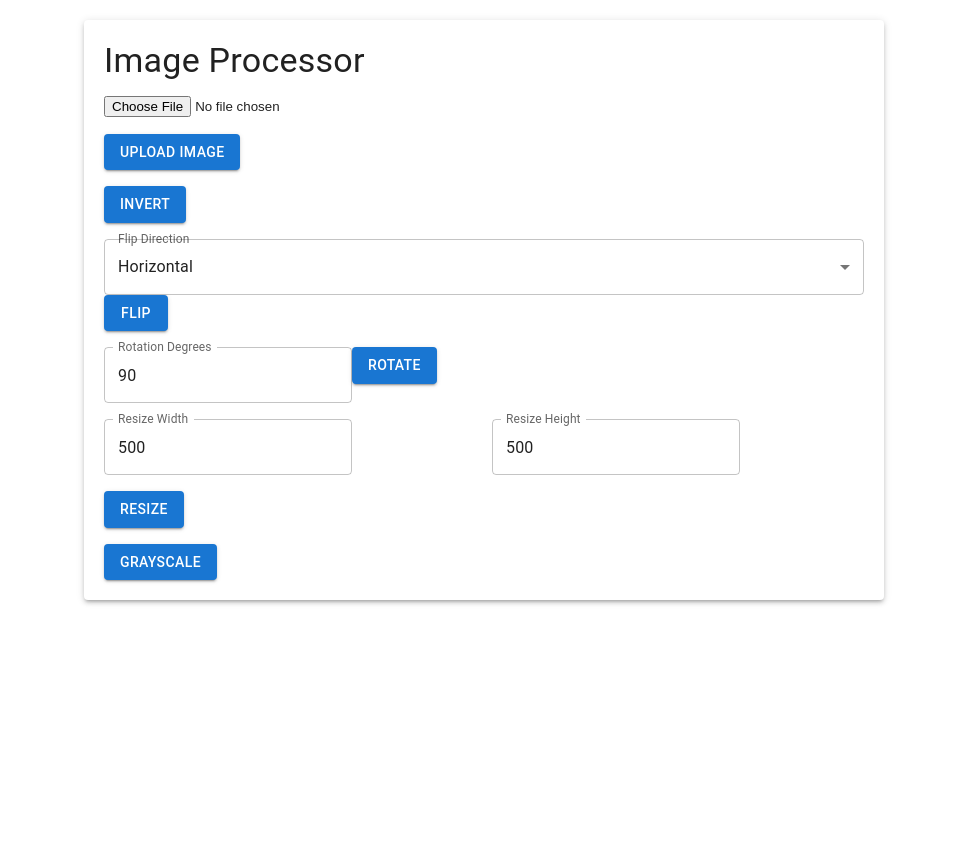
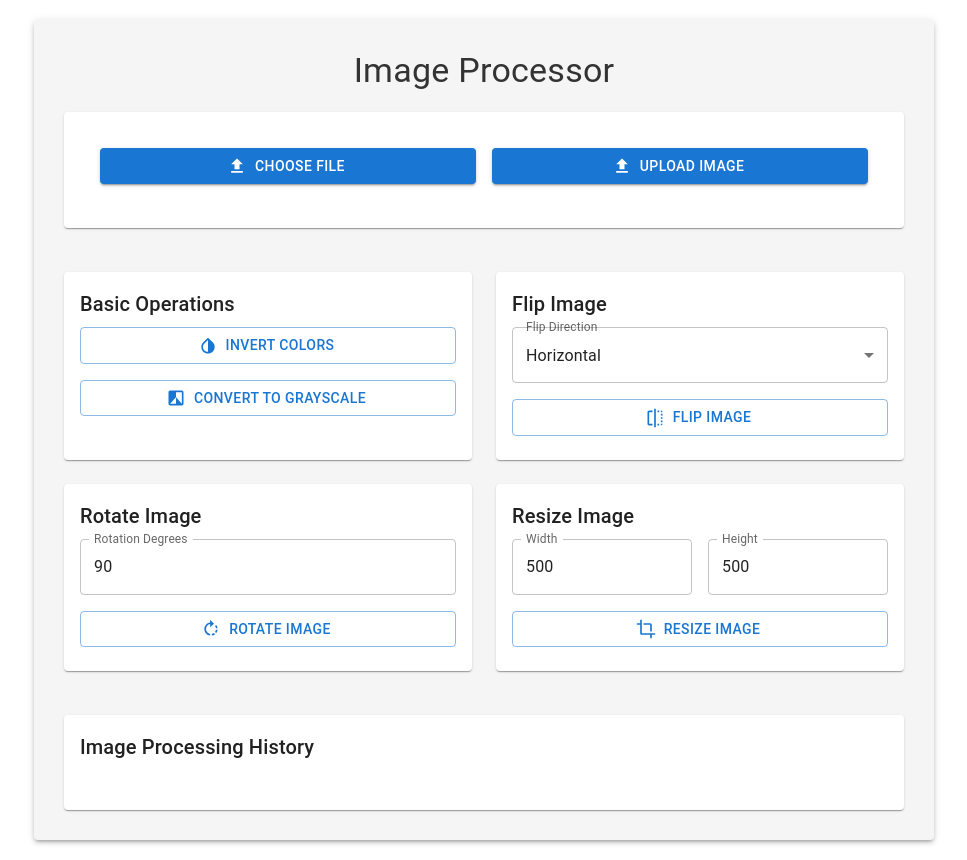
Before and after one commit to VishaL6i9/Image-Processing-Web-Appliction, a React (Create React App) app: page / in a window 1280 px wide. Shown: the whole page, without its empty margins (156-1123 px from the left). Before the commit the page ends 800 px from the top, so only its background shows below. Built offline with nearby package versions, Linux system fonts and the light colour scheme.

Commit message:
Added History to keep track and revert multiple operations, fixed post requests where it sent image_url instead of filename , updated UI. Improved error-handling for readability.

```diff
--- a/src/components/ImageProcessor.js
+++ b/src/components/ImageProcessor.js
@@ -10,22 +10,40 @@ import {
   Grid,
   Paper,
   Typography,
-  Box,
-  Link
+  Link,
+  List,
+  ListItem,
+  ListItemText,
+  ListItemIcon,
+  IconButton,
+  Card,
+  CardContent,
+  CardActions,
+  Snackbar,
+  Alert,
+  Divider,
 } from '@mui/material';
+import DeleteIcon from '@mui/icons-material/Delete';
+import InvertColorsIcon from '@mui/icons-material/InvertColors';
+import FlipIcon from '@mui/icons-material/Flip';
+import RotateRightIcon from '@mui/icons-material/RotateRight';
+import CropIcon from '@mui/icons-material/Crop';
+import FilterBAndWIcon from '@mui/icons-material/FilterBAndW';
+import FileUploadIcon from '@mui/icons-material/FileUpload';
+import DownloadIcon from '@mui/icons-material/Download';
 
 const API_BASE_URL = 'http://localhost:8080/api/image';
 
-function ImageProcessor() {
+export default function ImageProcessor() {
   const [file, setFile] = useState(null);
   const [processedImageUrl, setProcessedImageUrl] = useState('');
-  const [imageHistory, setImageHistory] = useState([]); // Store the history of image URLs
+  const [imageHistory, setImageHistory] = useState([]);
   const [flipDirection, setFlipDirection] = useState('horizontal');
   const [rotateDegrees, setRotateDegrees] = useState(90);
   const [resizeWidth, setResizeWidth] = useState(500);
   const [resizeHeight, setResizeHeight] = useState(500);
   const [errorMessage, setErrorMessage] = useState('');
-  const [lastOperation, setLastOperation] = useState(null);
+
   const handleFileChange = (event) => {
     setFile(event.target.files[0]);
     console.log('File selected:', event.target.files[0].name);
@@ -45,7 +63,7 @@ function ImageProcessor() {
       const response = await axios.post(`${API_BASE_URL}/upload`, formData);
       console.log('Upload response:', response.data);
       setProcessedImageUrl(response.data);
-      setImageHistory([response.data]); // Initialize image history with the original image URL
+      setImageHistory([{ operation: 'Upload', imageUrl: response.data }]);
       setErrorMessage('');
     } catch (error) {
       console.error('Error uploading image:', error.response ? error.response.data : error.message);
@@ -53,14 +71,15 @@ function ImageProcessor() {
     }
   };
 
-  const processImage = async (endpoint, additionalParams = {}) => {
-  if (!file) {
+  const processImage = async (endpoint, operation, additionalParams = {}) => {
+    if (!processedImageUrl) {
       setErrorMessage('Please upload an image first.');
       return;
     }
 
     const formData = new FormData();
-  formData.append('file', file);
+    const filename = processedImageUrl.split('/').pop(); // Extract filename from URL
+    formData.append('previousImage', filename);
 
     for (const [key, value] of Object.entries(additionalParams)) {
       formData.append(key, value);
@@ -71,50 +90,89 @@ function ImageProcessor() {
       const response = await axios.post(`${API_BASE_URL}${endpoint}`, formData);
       console.log('Process response:', response.data);
       setProcessedImageUrl(response.data);
-    setImageHistory([...imageHistory, response.data]); // Update image history with the new image URL
-    setLastOperation(endpoint); // Update the last operation
+
+      let historyEntry = { operation, imageUrl: response.data };
+      if (operation === 'Flip') historyEntry.details = `Direction: ${flipDirection}`;
+      if (operation === 'Rotate') historyEntry.details = `Angle: ${rotateDegrees}°`;
+      if (operation === 'Resize') historyEntry.details = `Width: ${resizeWidth}, Height: ${resizeHeight}`;
+
+      setImageHistory([...imageHistory, historyEntry]);
       setErrorMessage('');
     } catch (error) {
       console.error('Error processing image:', error.response ? error.response.data : error.message);
-    setErrorMessage(`Error processing image with ${endpoint}. Please try again.`);
+      setErrorMessage(`Error processing image with ${operation}. Please try again.`);
     }
   };
 
   const revertImage = (index) => {
-  const newImageHistory = imageHistory.slice(0, index); // Remove all states after the current index
+    const newImageHistory = imageHistory.slice(0, index);
     setImageHistory(newImageHistory);
-  setProcessedImageUrl(newImageHistory[newImageHistory.length - 1]); // Revert to the previous image URL
-  setLastOperation(null); // Reset the last operation
+    setProcessedImageUrl(newImageHistory[newImageHistory.length - 1].imageUrl);
   };
 
   return (
-  <Paper elevation={3} style={{ padding: '20px', maxWidth: '800px', margin: '20px auto' }}>
-    <Typography variant="h4" gutterBottom>
+    <Paper elevation={3} style={{ padding: '30px', maxWidth: '900px', margin: '20px auto', backgroundColor: '#f5f5f5' }}>
+      <Typography variant="h4" gutterBottom style={{ color: '#333', textAlign: 'center', marginBottom: '20px' }}>
         Image Processor
       </Typography>
-    <Grid container spacing={2}>
+      <Grid container spacing={3}>
+        {/* File upload section */}
         <Grid item xs={12}>
+          <Card style={{ padding: '20px', marginBottom: '20px', backgroundColor: '#fff' }}>
+            <CardContent>
+              <Grid container spacing={2} alignItems="center">
+                <Grid item xs={12} sm={6}>
                   <input
                     type="file"
                     onChange={handleFileChange}
                     accept="image/*"
+                    style={{ display: 'none' }}
+                    id="raised-button-file"
                   />
+                  <label htmlFor="raised-button-file">
+                    <Button variant="contained" component="span" startIcon={<FileUploadIcon />} fullWidth>
+                      Choose File
+                    </Button>
+                  </label>
                 </Grid>
-      <Grid item xs={12}>
-        <Button variant="contained" color="primary" onClick={uploadImage}>
+                <Grid item xs={12} sm={6}>
+                  <Button variant="contained" color="primary" onClick={uploadImage} startIcon={<FileUploadIcon />} fullWidth>
                     Upload Image
                   </Button>
                 </Grid>
+              </Grid>
+              {file && <Typography variant="body2" style={{ marginTop: '10px', textAlign: 'center' }}>{file.name}</Typography>}
+            </CardContent>
+          </Card>
+        </Grid>
+
+        {/* Basic Operations */}
+        <Grid item xs={12} sm={6}>
+          <Card style={{ height: '100%', backgroundColor: '#fff' }}>
+            <CardContent>
+              <Typography variant="h6" gutterBottom>Basic Operations</Typography>
+              <Grid container spacing={2}>
                 <Grid item xs={12}>
-        <Button variant="contained" onClick={() => processImage('/invert')}>
-          Invert
+                  <Button variant="outlined" onClick={() => processImage('/invert', 'Invert')} fullWidth startIcon={<InvertColorsIcon />}>
+                    Invert Colors
                   </Button>
-        {lastOperation === '/invert' && (
-          <Button variant="contained" color="secondary" onClick={() => revertImage(imageHistory.length - 1)}>
-            X
+                </Grid>
+                <Grid item xs={12}>
+                  <Button variant="outlined" onClick={() => processImage('/grayscale', 'Grayscale')} fullWidth startIcon={<FilterBAndWIcon />}>
+                    Convert to Grayscale
                   </Button>
-        )}
                 </Grid>
+              </Grid>
+            </CardContent>
+          </Card>
+        </Grid>
+
+        {/* Flip Image */}
+        <Grid item xs={12} sm={6}>
+          <Card style={{ height: '100%', backgroundColor: '#fff' }}>
+            <CardContent>
+              <Typography variant="h6" gutterBottom>Flip Image</Typography>
+              <Grid container spacing={2}>
                 <Grid item xs={12}>
                   <FormControl fullWidth>
                     <InputLabel>Flip Direction</InputLabel>
@@ -126,87 +184,133 @@ function ImageProcessor() {
                       <MenuItem value="vertical">Vertical</MenuItem>
                     </Select>
                   </FormControl>
-        <Button variant="contained" onClick={() => processImage('/flip', { direction: flipDirection })}>
-          Flip
+                </Grid>
+                <Grid item xs={12}>
+                  <Button variant="outlined" onClick={() => processImage('/flip', 'Flip', { direction: flipDirection })} fullWidth startIcon={<FlipIcon />}>
+                    Flip Image
                   </Button>
-        {lastOperation === '/flip' && (
-          <Button variant="contained" color="secondary" onClick={() => revertImage(imageHistory.length - 1)}>
-            X
-          </Button>
-        )}
                 </Grid>
+              </Grid>
+            </CardContent>
+          </Card>
+        </Grid>
+
+        {/* Rotate Image */}
+        <Grid item xs={12} sm={6}>
+          <Card style={{ height: '100%', backgroundColor: '#fff' }}>
+            <CardContent>
+              <Typography variant="h6" gutterBottom>Rotate Image</Typography>
+              <Grid container spacing={2}>
                 <Grid item xs={12}>
                   <TextField
                     type="number"
                     label="Rotation Degrees"
                     value={rotateDegrees}
                     onChange={(e) => setRotateDegrees(e.target.value)}
+                    fullWidth
                   />
-        <Button variant="contained" onClick={() => processImage(`/rotate/${rotateDegrees}`)}>
-          Rotate
+                </Grid>
+                <Grid item xs={12}>
+                  <Button variant="outlined" onClick={() => processImage(`/rotate/${rotateDegrees}`, 'Rotate')} fullWidth startIcon={<RotateRightIcon />}>
+                    Rotate Image
                   </Button>
-        {lastOperation === `/rotate/${rotateDegrees}` && (
-          <Button variant="contained" color="secondary" onClick={() => revertImage(imageHistory.length - 1)}>
-            X
-          </Button>
-        )}
                 </Grid>
+              </Grid>
+            </CardContent>
+          </Card>
+        </Grid>
+
+        {/* Resize Image */}
+        <Grid item xs={12} sm={6}>
+          <Card style={{ height: '100%', backgroundColor: '#fff' }}>
+            <CardContent>
+              <Typography variant="h6" gutterBottom>Resize Image</Typography>
+              <Grid container spacing={2}>
                 <Grid item xs={6}>
                   <TextField
                     type="number"
-          label="Resize Width"
+                    label="Width"
                     value={resizeWidth}
                     onChange={(e) => setResizeWidth(e.target.value)}
+                    fullWidth
                   />
                 </Grid>
                 <Grid item xs={6}>
                   <TextField
                     type="number"
-          label="Resize Height"
+                    label="Height"
                     value={resizeHeight}
                     onChange={(e) => setResizeHeight(e.target.value)}
+                    fullWidth
                   />
                 </Grid>
                 <Grid item xs={12}>
-        <Button variant="contained" onClick={() => processImage('/resize', { width: resizeWidth, height: resizeHeight })}>
-          Resize
+                  <Button variant="outlined" onClick={() => processImage('/resize', 'Resize', { width: resizeWidth, height: resizeHeight })} fullWidth startIcon={<CropIcon />}>
+                    Resize Image
                   </Button>
-        {lastOperation === '/resize' && (
-          <Button variant="contained" color="secondary" onClick={() => revertImage(imageHistory.length - 1)}>
-            X
+                </Grid>
+              </Grid>
+            </CardContent>
+          </Card>
+        </Grid>
+
+        {/* Processed Image Display */}
+        {processedImageUrl && (
+          <Grid item xs={12}>
+            <Card style={{ marginTop: '20px', backgroundColor: '#fff' }}>
+              <CardContent>
+                <img src={processedImageUrl} alt="Processed" style={{ maxWidth: '100%', borderRadius: '4px' }} />
+              </CardContent>
+              <CardActions>
+                <Button
+                  component={Link}
+                  href={processedImageUrl}
+                  download="processed_image.png"
+                  color="primary"
+                  startIcon={<DownloadIcon />}
+                  fullWidth
+                >
+                  Download Processed Image
                 </Button>
-        )}
-      </Grid>
-      <Grid item xs={12}>
-        <Button variant="contained" onClick={() => processImage('/grayscale')}>
-          Grayscale
-        </Button>
-        {lastOperation === '/grayscale' && (
-          <Button variant="contained" color="secondary" onClick={() => revertImage(imageHistory.length - 1)}>
-            X
-          </Button>
-        )}
-      </Grid>
-      {errorMessage && (
-        <Grid item xs={12}>
-          <Typography color="error">{errorMessage}</Typography>
+              </CardActions>
+            </Card>
           </Grid>
         )}
-      {processedImageUrl && (
+
+        {/* Image Processing History */}
         <Grid item xs={12}>
-          <Box mt={2}>
-            <img src={processedImageUrl} alt="Processed" style={{ maxWidth: '100%' }} />
-          </Box>
-          <Box mt={2}>
-            <Link href={processedImageUrl} download="processed_image.png" color="primary">
-              Download Processed Image
-            </Link>
-          </Box>
+          <Card style={{ marginTop: '20px', backgroundColor: '#fff' }}>
+            <CardContent>
+              <Typography variant="h6" gutterBottom>
+                Image Processing History
+              </Typography>
+              <List>
+                {imageHistory.map((historyItem, index) => (
+                  <React.Fragment key={index}>
+                    <ListItem button onClick={() => revertImage(index)} selected={index === imageHistory.length - 1}>
+                      <ListItemText
+                        primary={`Step ${index + 1}: ${historyItem.operation}`}
+                        secondary={historyItem.details}
+                      />
+                      <ListItemIcon>
+                        <IconButton edge="end" aria-label="revert" onClick={() => revertImage(index)}>
+                          <DeleteIcon />
+                        </IconButton>
+                      </ListItemIcon>
+                    </ListItem>
+                    {index < imageHistory.length - 1 && <Divider />}
+                  </React.Fragment>
+                ))}
+              </List>
+            </CardContent>
+          </Card>
         </Grid>
-      )}
       </Grid>
+      <Snackbar open={!!errorMessage} autoHideDuration={6000} onClose={() => setErrorMessage('')}>
+        <Alert onClose={() => setErrorMessage('')} severity="error" sx={{ width: '100%' }}>
+          {errorMessage}
+        </Alert>
+      </Snackbar>
     </Paper>
   );
 }
-
-export default ImageProcessor;
```
Lines whose indentation alone changed are shown as unchanged.
